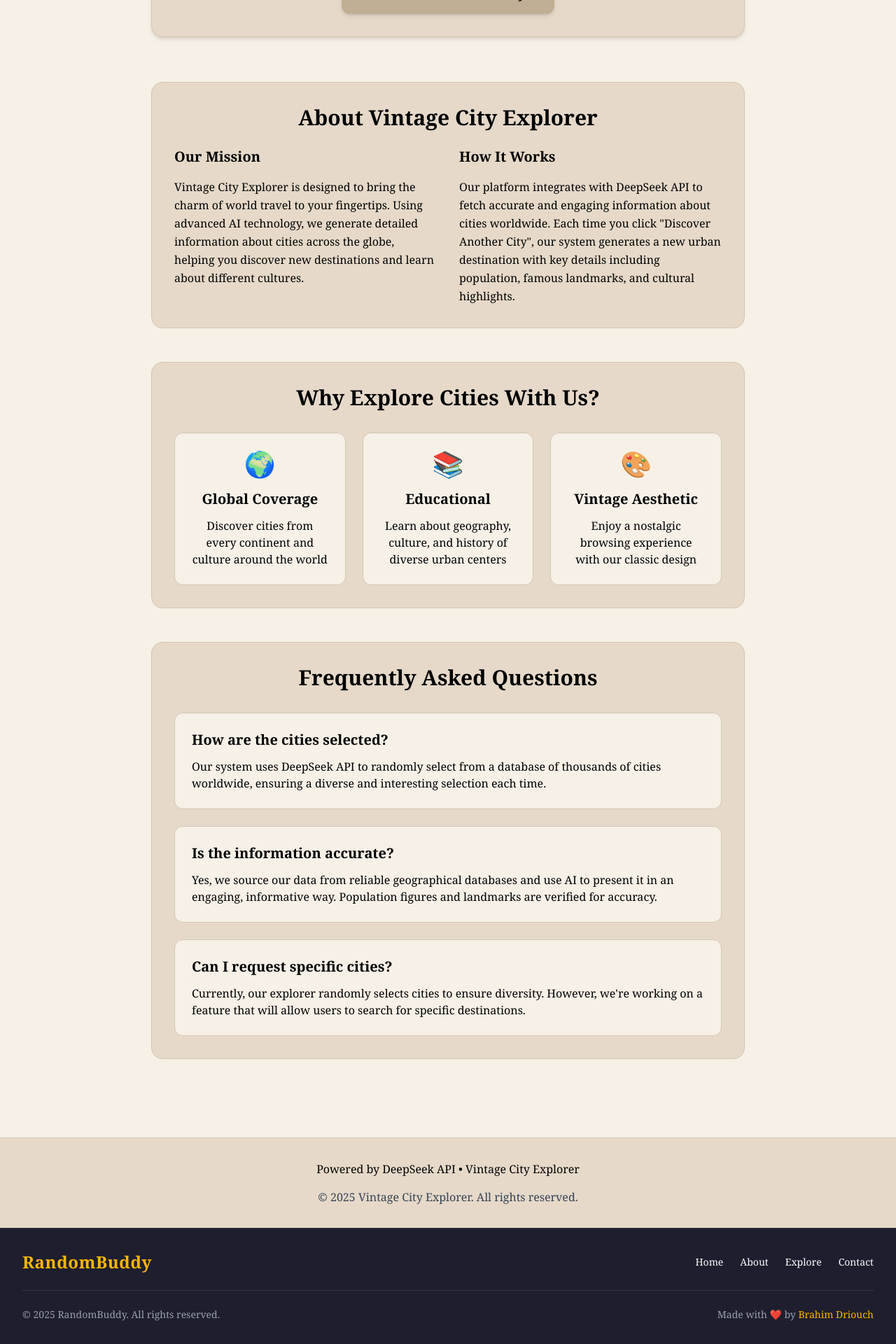
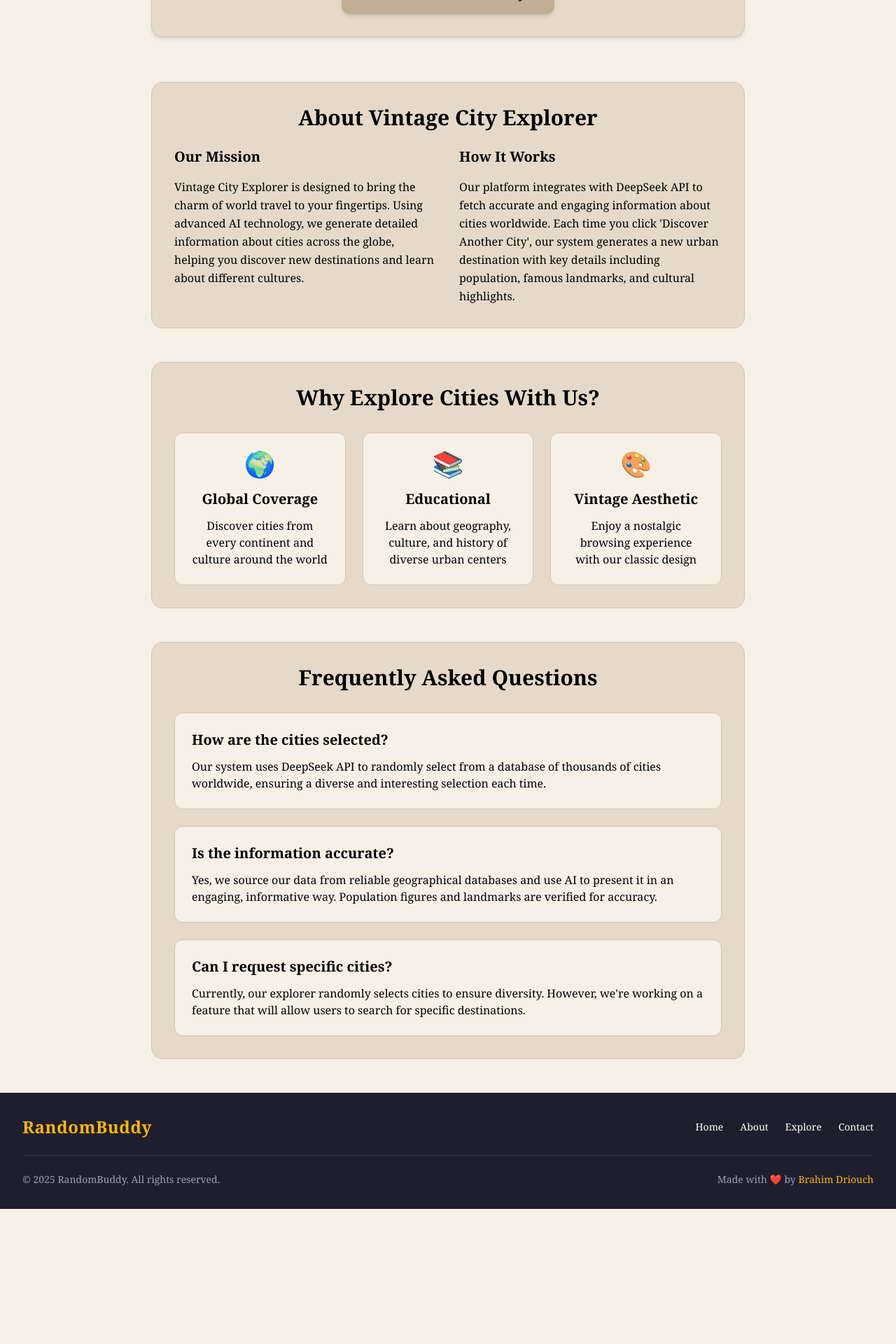
Before and after one commit to ibra1987/random-buddy, a Next.js app: page /random-city-generator in a window 1280 px wide. Shown: the part 855-2775 px from the top of the page at 70% size. After the commit the page ends 2582 px from the top, so only its background shows below. Built offline with nearby package versions, Linux system fonts and the light colour scheme.

Commit message:
fix apos errors

```diff
--- a/app/about/page.tsx
+++ b/app/about/page.tsx
@@ -70,9 +70,8 @@ export default function About() {
           Our Mission 🎯
         </h2>
         <p className="text-[#6b5a4d] text-lg leading-relaxed">
-          RandomBuddy is here to make creativity effortless.
-          No complicated setups. No sign-ups. Just click, generate, and have fun.
-          We focus on keeping everything <strong>simple, vintage, and delightful</strong>.
+         {" RandomBuddy is here to make creativity effortless. No complicated setups. No sign-ups. Just click, generate, and have fun. We focus on keeping everything"} <strong>simple, vintage, and delightful</strong>.
+
         </p>
       </section>
 
--- a/app/random-city-generator/page.tsx
+++ b/app/random-city-generator/page.tsx
@@ -135,9 +135,7 @@ export default function RandomCityGenerator() {
               <div>
                 <h3 className="text-xl font-semibold text-black mb-4">How It Works</h3>
                 <p className="text-black leading-relaxed">
-                  Our platform integrates with DeepSeek API to fetch accurate and engaging information about
-                  cities worldwide. Each time you click "Discover Another City", our system generates a new
-                  urban destination with key details including population, famous landmarks, and cultural highlights.
+                  {"Our platform integrates with DeepSeek API to fetch accurate and engaging information about cities worldwide. Each time you click 'Discover Another City', our system generates a new urban destination with key details including population, famous landmarks, and cultural highlights."}
                 </p>
               </div>
             </div>
@@ -172,22 +170,19 @@ export default function RandomCityGenerator() {
               <div className="bg-[#f6f0e6] p-6 rounded-xl border border-[#d4c6b3]">
                 <h3 className="text-xl font-semibold text-black mb-3">How are the cities selected?</h3>
                 <p className="text-black">
-                  Our system uses DeepSeek API to randomly select from a database of thousands of cities worldwide,
-                  ensuring a diverse and interesting selection each time.
+                  {"Our system uses DeepSeek API to randomly select from a database of thousands of cities worldwide, ensuring a diverse and interesting selection each time."}
                 </p>
               </div>
               <div className="bg-[#f6f0e6] p-6 rounded-xl border border-[#d4c6b3]">
                 <h3 className="text-xl font-semibold text-black mb-3">Is the information accurate?</h3>
                 <p className="text-black">
-                  Yes, we source our data from reliable geographical databases and use AI to present it in an engaging,
-                  informative way. Population figures and landmarks are verified for accuracy.
+                 {" Yes, we source our data from reliable geographical databases and use AI to present it in an engaging, informative way. Population figures and landmarks are verified for accuracy."}
                 </p>
               </div>
               <div className="bg-[#f6f0e6] p-6 rounded-xl border border-[#d4c6b3]">
                 <h3 className="text-xl font-semibold text-black mb-3">Can I request specific cities?</h3>
                 <p className="text-black">
-                  Currently, our explorer randomly selects cities to ensure diversity. However, we're working on a feature
-                  that will allow users to search for specific destinations.
+                  {"Currently, our explorer randomly selects cities to ensure diversity. However, we're working on a feature that will allow users to search for specific destinations."}
                 </p>
               </div>
             </div>
@@ -195,13 +190,7 @@ export default function RandomCityGenerator() {
         </div>
       </main>
 
-      {/* Footer */}
-      <footer className="bg-[#e6d9c9] py-8 px-6 text-center border-t border-[#d4c6b3] mt-16">
-        <div className="max-w-4xl mx-auto">
-          <p className="text-black mb-4">Powered by DeepSeek API • Vintage City Explorer</p>
-          <p className="text-gray-700">© {new Date().getFullYear()} Vintage City Explorer. All rights reserved.</p>
-        </div>
-      </footer>
+
 
       <style jsx global>{`
         @keyframes fadeIn {
```
